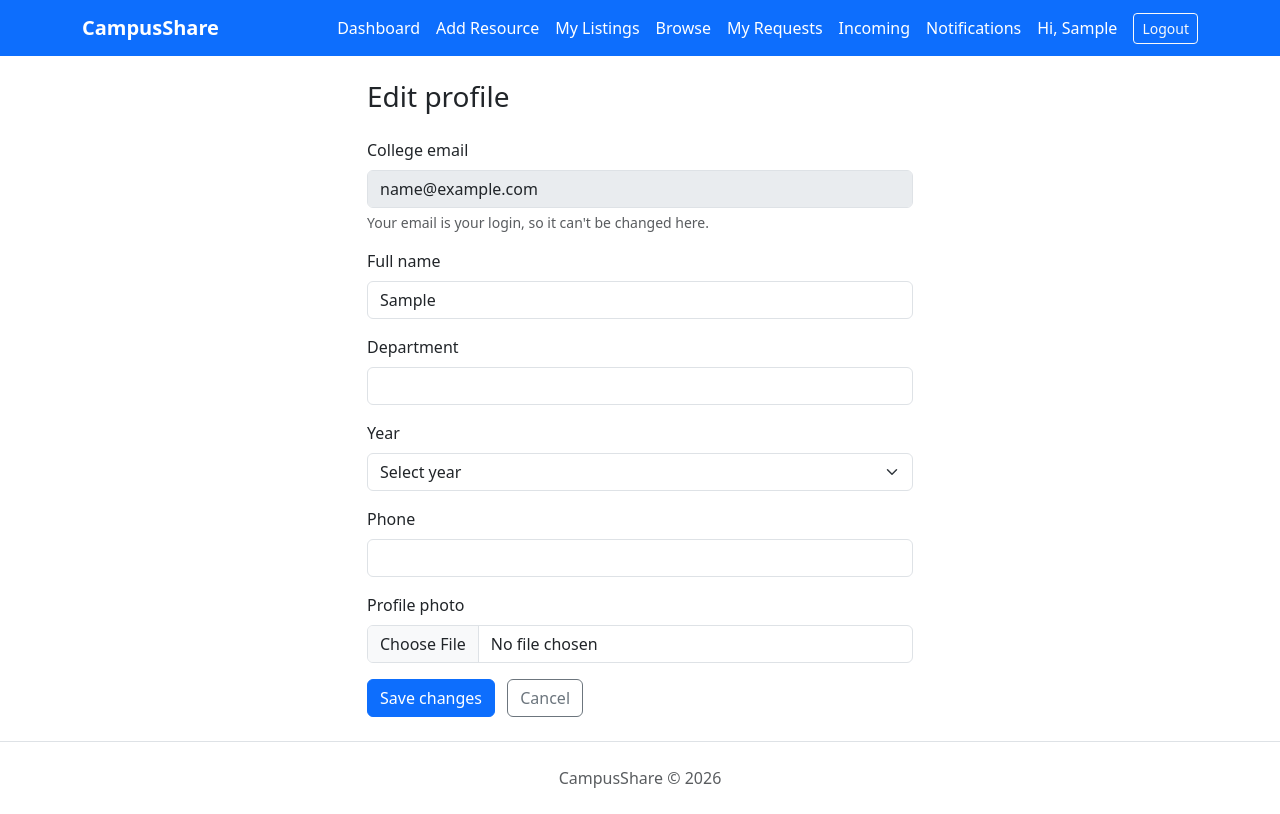
After one commit to minumariasabu/CampusShare, a Django app: page /accounts/profile/edit/ in a window 1280 px wide. The commit adds this page. Run offline with Django 4.2, Linux system fonts and the light colour scheme; the visitor is signed in with stand-in values (Sample User, id 1); data that the repository does not hold is empty.

Commit message:
Add my profile, edit profile and change password

```diff
--- a/accounts/forms.py
+++ b/accounts/forms.py
@@ -1,7 +1,9 @@
 from django import forms
 from django.contrib.auth.password_validation import validate_password
 from .models import Institution, User
-from django.contrib.auth.forms import AuthenticationForm
+from django.contrib.auth.forms import AuthenticationForm, PasswordChangeForm
+from django.core.files.uploadedfile import UploadedFile
+from django.core.validators import RegexValidator
 
 
 class RegisterForm(forms.ModelForm):
@@ -90,3 +92,48 @@ class EmailLoginForm(AuthenticationForm):
         if '@' in value:
             value = value.lower()
         return value
+
+class ProfileForm(forms.ModelForm):
+    year = forms.ChoiceField(choices=RegisterForm.YEAR_CHOICES)
+    phone = forms.CharField(
+        required=False,
+        max_length=20,
+        validators=[RegexValidator(r'^\+?[0-9 ]{7,15}$', "Enter a valid phone number (digits only).")],
+    )
+
+    class Meta:
+        model = User
+        fields = ['first_name', 'department', 'year', 'phone', 'photo']
+        labels = {
+            'first_name': 'Full name',
+            'photo': 'Profile photo',
+        }
+
+    def __init__(self, *args, **kwargs):
+        super().__init__(*args, **kwargs)
+        self.fields['first_name'].required = True
+        self.fields['department'].required = True
+        for field in self.fields.values():
+            if isinstance(field.widget, forms.Select):
+                field.widget.attrs['class'] = 'form-select'
+            elif isinstance(field.widget, forms.ClearableFileInput):
+                field.widget.attrs['class'] = 'form-control'
+                field.widget.attrs['accept'] = 'image/*'
+            else:
+                field.widget.attrs['class'] = 'form-control'
+
+    def clean_phone(self):
+        return self.cleaned_data['phone'].strip()
+
+    def clean_photo(self):
+        photo = self.cleaned_data.get('photo')
+        if isinstance(photo, UploadedFile) and photo.size > 2 * 1024 * 1024:
+            raise forms.ValidationError("The photo must be smaller than 2 MB.")
+        return photo
+
+
+class StyledPasswordChangeForm(PasswordChangeForm):
+    def __init__(self, *args, **kwargs):
+        super().__init__(*args, **kwargs)
+        for field in self.fields.values():
+            field.widget.attrs['class'] = 'form-control'
--- /dev/null
+++ b/accounts/templates/accounts/edit_profile.html
@@ -0,0 +1,34 @@
+{% extends "base.html" %}
+
+{% block title %}Edit Profile - CampusShare{% endblock %}
+
+{% block content %}
+<div class="row justify-content-center">
+    <div class="col-md-8 col-lg-6">
+        <h1 class="h3 mb-4">Edit profile</h1>
+
+        <form method="post" enctype="multipart/form-data" novalidate>
+            {% csrf_token %}
+
+            <div class="mb-3">
+                <label class="form-label">College email</label>
+                <input type="text" class="form-control" value="{{ user.email }}" disabled>
+                <div class="form-text">Your email is your login, so it can't be changed here.</div>
+            </div>
+
+            {% for field in form %}
+                <div class="mb-3">
+                    <label for="{{ field.id_for_label }}" class="form-label">{{ field.label }}</label>
+                    {{ field }}
+                    {% for error in field.errors %}
+                        <div class="text-danger small">{{ error }}</div>
+                    {% endfor %}
+                </div>
+            {% endfor %}
+
+            <button type="submit" class="btn btn-primary">Save changes</button>
+            <a href="{% url 'my_profile' %}" class="btn btn-outline-secondary ms-2">Cancel</a>
+        </form>
+    </div>
+</div>
+{% endblock %}
--- a/accounts/urls.py
+++ b/accounts/urls.py
@@ -18,6 +18,9 @@ urlpatterns = [
         path('password-reset/',
          auth_views.PasswordResetView.as_view(template_name='accounts/password_reset.html'),
          name='password_reset'),
+    path('profile/', views.my_profile, name='my_profile'),
+    path('profile/edit/', views.edit_profile, name='edit_profile'),
+    path('password-change/', views.ChangePasswordView.as_view(), name='password_change'),
     path('password-reset/done/',
          auth_views.PasswordResetDoneView.as_view(template_name='accounts/password_reset_done.html'),
          name='password_reset_done'),
--- a/accounts/views.py
+++ b/accounts/views.py
@@ -1,6 +1,13 @@
 from django.contrib import messages
+from django.contrib.auth.decorators import login_required
+from django.contrib.auth.views import PasswordChangeView
+from django.contrib.messages.views import SuccessMessageMixin
+from django.db.models import Avg, Count
 from django.shortcuts import render, redirect
-from .forms import RegisterForm
+from django.urls import reverse_lazy
+
+from borrowing.models import Review
+from .forms import ProfileForm, RegisterForm, StyledPasswordChangeForm
 
 
 def register(request):
@@ -13,3 +20,39 @@ def register(request):
     else:
         form = RegisterForm()
     return render(request, 'accounts/register.html', {'form': form})
+
+
+@login_required
+def my_profile(request):
+    reviews_qs = Review.objects.filter(reviewee=request.user)
+    stats = reviews_qs.aggregate(avg=Avg('rating'), count=Count('id'))
+    reviews = (
+        reviews_qs.select_related('reviewer', 'request__resource')
+        .order_by('-created_at')[:10]
+    )
+    return render(request, 'accounts/my_profile.html', {
+        'profile': request.user,
+        'rating': stats['avg'],
+        'review_count': stats['count'],
+        'reviews': reviews,
+    })
+
+
+@login_required
+def edit_profile(request):
+    if request.method == 'POST':
+        form = ProfileForm(request.POST, request.FILES, instance=request.user)
+        if form.is_valid():
+            form.save()
+            messages.success(request, "Your profile has been updated.")
+            return redirect('my_profile')
+    else:
+        form = ProfileForm(instance=request.user)
+    return render(request, 'accounts/edit_profile.html', {'form': form})
+
+
+class ChangePasswordView(SuccessMessageMixin, PasswordChangeView):
+    form_class = StyledPasswordChangeForm
+    template_name = 'accounts/password_change.html'
+    success_url = reverse_lazy('my_profile')
+    success_message = "Your password has been changed."
--- a/core/templates/base.html
+++ b/core/templates/base.html
@@ -23,7 +23,7 @@
                     Notifications
                     {% if unread_count %}<span class="badge bg-danger">{{ unread_count }}</span>{% endif %}
                 </a>
-                <span class="text-white me-3">Hi, {{ user.first_name|default:user.username }}</span>
+                <a class="text-white me-3 text-decoration-none" href="{% url 'my_profile' %}">Hi, {{ user.first_name|default:user.username }}</a>
                 <form method="post" action="{% url 'logout' %}" class="m-0">
                     {% csrf_token %}
                     <button type="submit" class="btn btn-outline-light btn-sm">Logout</button>
```
Also changed, not shown: accounts/templates/accounts/my_profile.html (added, +80 -0 lines), accounts/templates/accounts/password_change.html (added, +28 -0 lines).
